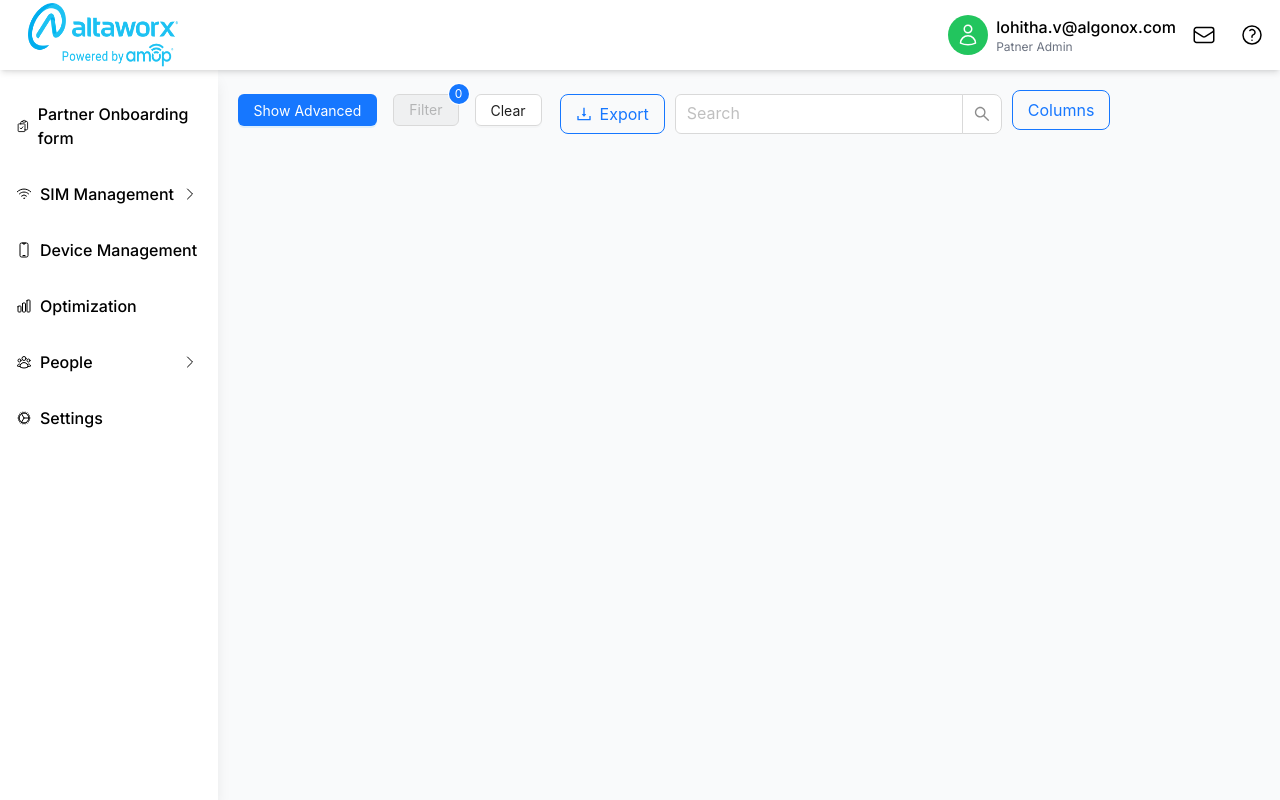
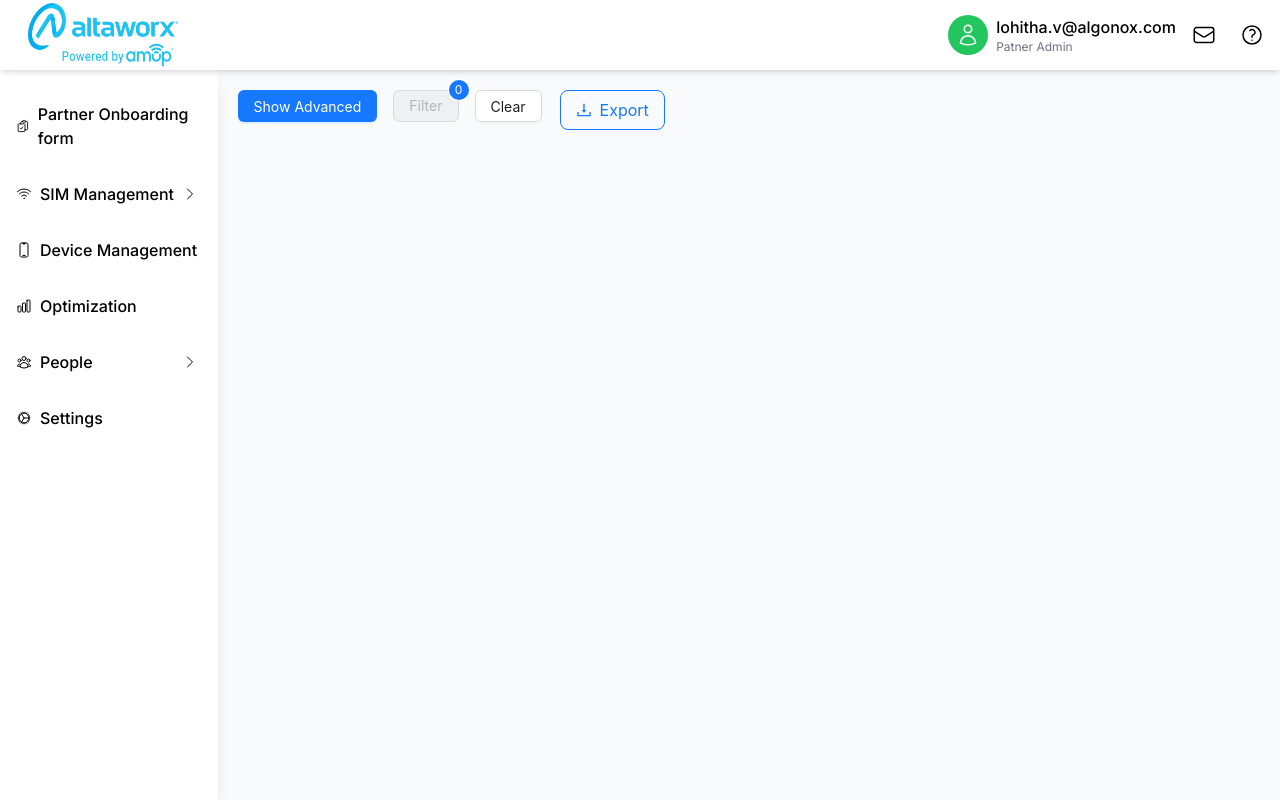
Before and after one commit to Jareentaj-Syed/AMOP_UI, a Next.js app: page /sim_management/inventory in a window 1280 px wide. Built offline with nearby package versions, Linux system fonts and the light colour scheme.

Commit message:
nventorychanges-02

```diff
--- /dev/null
+++ b/src/app/people/users/listView/Search-Input.tsx
@@ -0,0 +1,37 @@
+// src/app/components/SearchInput.tsx
+
+import React from 'react';
+import { Input } from 'antd';
+import { SearchOutlined } from '@ant-design/icons';
+
+interface SearchInputProps {
+  searchTerm: string;
+  setSearchTerm: (term: string) => void;
+  placeholder?: string;
+  width?: string;
+}
+
+const SearchInput: React.FC<SearchInputProps> = ({
+  searchTerm,
+  setSearchTerm,
+  placeholder = "Search...",
+  width = "300px"
+}) => {
+  const handleSearch = (e: React.ChangeEvent<HTMLInputElement>) => {
+    setSearchTerm(e.target.value);
+  };
+
+  return (
+    <div className="flex items-center border border-gray-300 rounded-lg p-1" style={{ width }}>
+      <SearchOutlined className="text-gray-500 ml-2" />
+      <Input
+        placeholder={placeholder}
+        value={searchTerm}
+        onChange={handleSearch}
+        className="ml-2 h-8 border-none outline-none w-full"
+      />
+    </div>
+  );
+};
+
+export default SearchInput;
--- /dev/null
+++ b/src/app/people/users/listView/columnfilter.tsx
@@ -0,0 +1,67 @@
+// src/app/components/ColumnFilter.tsx
+
+import React from 'react';
+import { Checkbox, Divider, Popover } from 'antd';
+import { AdjustmentsHorizontalIcon } from '@heroicons/react/24/outline';
+
+interface ColumnFilterProps {
+  data: any[];
+  visibleColumns: string[];
+  setVisibleColumns: (columns: string[]) => void;
+}
+
+const ColumnFilter: React.FC<ColumnFilterProps> = ({ data, visibleColumns, setVisibleColumns }) => {
+  const handleColumnVisibilityChange = (checkedValues: string[]) => {
+    setVisibleColumns(checkedValues);
+  };
+
+  const handleCheckAllChange = (e: { target: { checked: any } }) => {
+    const allColumns = Object.keys(data.length > 0 ? data[0] : {});
+    if (e.target.checked) {
+      handleColumnVisibilityChange(allColumns);
+    } else {
+      handleColumnVisibilityChange([]);
+    }
+  };
+
+  const columnContent = (
+    <div style={{ display: 'flex', flexDirection: 'column', maxHeight: '300px', overflowY: 'auto' }}>
+      <Checkbox
+        onChange={handleCheckAllChange}
+        checked={visibleColumns.length === Object.keys(data.length > 0 ? data[0] : {}).length}
+        style={{ marginBottom: '4px' }}
+      >
+        All
+      </Checkbox>
+      <Divider style={{ margin: "0.5rem 0 0.2rem" }} />
+      {Object.keys(data.length > 0 ? data[0] : {}).map((column) => (
+        <Checkbox
+          key={column}
+          value={column}
+          checked={visibleColumns.includes(column)}
+          onChange={(e) =>
+            handleColumnVisibilityChange(
+              e.target.checked
+                ? [...visibleColumns, column]
+                : visibleColumns.filter((col) => col !== column)
+            )
+          }
+          style={{ marginBottom: '4px', whiteSpace: 'nowrap' }}
+        >
+          {column}
+        </Checkbox>
+      ))}
+    </div>
+  );
+
+  return (
+    <Popover content={columnContent} trigger="click" placement="bottom">
+      <button className="flex items-center p-2 rounded-lg shadow button border border-gray-300 bg-white text-black">
+        <AdjustmentsHorizontalIcon className="h-5 w-5 text-black-500 mr-2" />
+        Filter
+      </button>
+    </Popover>
+  );
+};
+
+export default ColumnFilter;
--- a/src/app/people/users/listView/page.tsx
+++ b/src/app/people/users/listView/page.tsx
@@ -1,14 +1,14 @@
+// src/app/ListView.tsx
+
 import React, { useEffect, useState } from 'react';
 import * as XLSX from 'xlsx';
-import { PencilIcon, TrashIcon, InformationCircleIcon, PlusIcon, ArrowDownTrayIcon, MagnifyingGlassIcon, AdjustmentsHorizontalIcon } from '@heroicons/react/24/outline';
+import { PlusIcon, ArrowDownTrayIcon } from '@heroicons/react/24/outline';
 import Pagination from '@/app/components/pagination';
-import router from 'next/router';
 import { useRouter } from 'next/navigation';
-import { Button, Checkbox, Divider, Popover } from 'antd';
-import { Input } from 'antd';
-import { SearchOutlined } from '@ant-design/icons';
 import ChartsPage from '../charts/page';
 import TableComponent from '@/app/components/tableComponent';
+import ColumnFilter from './columnfilter';
+import SearchInput from './Search-Input';
 
 interface ExcelData {
   [key: string]: any;
@@ -71,10 +71,6 @@ const ListView: React.FC = () => {
     filterData(searchTerm);
   }, [searchTerm]);
 
-  const handleSearch = (e: React.ChangeEvent<HTMLInputElement>) => {
-    setSearchTerm(e.target.value);
-  };
-
   const filterData = (searchTerm: string) => {
     const filtered = data.filter(item =>
       Object.values(item).some(value =>
@@ -97,50 +93,8 @@ const ListView: React.FC = () => {
   const handleDelete = (index: number) => {
     setData(prevData => prevData.filter((_, i) => i !== index));
   };
+
   const totalPages = Math.ceil((searchTerm ? filteredData.length : data.length) / itemsPerPage);
-
-  const handleColumnVisibilityChange = (checkedValues: string[]) => {
-    setVisibleColumns(checkedValues);
-  };
-
-  const handleCheckAllChange = (e: { target: { checked: any; }; }) => {
-    const allColumns = Object.keys(data.length > 0 ? data[0] : {});
-    if (e.target.checked) {
-      handleColumnVisibilityChange(allColumns);
-    } else {
-      handleColumnVisibilityChange([]);
-    }
-  };
-
-  const columnContent = (
-    <div style={{ display: 'flex', flexDirection: 'column', maxHeight: '300px', overflowY: 'auto' }}>
-      <Checkbox
-        onChange={handleCheckAllChange}
-        checked={visibleColumns.length === Object.keys(data.length > 0 ? data[0] : {}).length}
-        style={{ marginBottom: '4px' }}
-      >
-      All
-      </Checkbox>
-      <Divider style={{ margin: "0.5rem 0 0.2rem" }} />
-      {Object.keys(data.length > 0 ? data[0] : {}).map((column) => (
-        <Checkbox
-          key={column}
-          value={column}
-          checked={visibleColumns.includes(column)}
-          onChange={(e) =>
-            handleColumnVisibilityChange(
-              e.target.checked
-                ? [...visibleColumns, column]
-                : visibleColumns.filter((col) => col !== column)
-            )
-          }
-          style={{ marginBottom: '4px', whiteSpace: 'nowrap' }}
-        >
-          {column}
-        </Checkbox>
-      ))}
-    </div>
-  );
 
   const headers = visibleColumns;
 
@@ -158,28 +112,13 @@ const ListView: React.FC = () => {
       </div>
 
       <div className="flex items-center justify-between mt-6 mb-4">
-        <div className="flex items-center space-x-2">
-          <div className="flex items-center border border-gray-300 rounded-lg p-1" style={{ width: '300px' }}>
-            <SearchOutlined className="text-gray-500 ml-2" />
-            <Input
-              placeholder="Search..."
-              value={searchTerm}
-              onChange={handleSearch}
-              className="ml-2 h-8 border-none outline-none w-full"
-            />
-          </div>
-        </div>
+        <SearchInput searchTerm={searchTerm} setSearchTerm={setSearchTerm} />
         <div className="flex space-x-4">
           <button className="flex items-center justify-center p-2 rounded-lg shadow ml-4 button border border-gray-300">
             <ArrowDownTrayIcon className="h-5 w-5 text-black-500 mr-2" />
             <span>Export</span>
           </button>
-          <Popover content={columnContent} trigger="click" placement="bottom">
-            <button className="flex items-center p-2 rounded-lg shadow button border border-gray-300 bg-white text-black">
-              <AdjustmentsHorizontalIcon className="h-5 w-5 text-black-500 mr-2" />
-              Filter
-            </button>
-          </Popover>
+          <ColumnFilter data={data} visibleColumns={visibleColumns} setVisibleColumns={setVisibleColumns} />
         </div>
       </div>
 
@@ -192,7 +131,7 @@ const ListView: React.FC = () => {
               currentPage * itemsPerPage
             )}
             actions={['edit', 'delete', 'info']}
-            onDelete={(row:any) => handleDelete(data.indexOf(row))}
+            onDelete={(row: any) => handleDelete(data.indexOf(row))}
             searchQuery={searchTerm}
             visibleColumns={visibleColumns}
           />
--- a/src/app/sim_management/inventory/page.tsx
+++ b/src/app/sim_management/inventory/page.tsx
@@ -4,7 +4,7 @@ import { Input, Button, Badge } from 'antd';
 import { DownloadOutlined } from "@ant-design/icons";
 import { SearchOutlined } from '@ant-design/icons';
 import AdvancedFilter from './advanced-filter';
-import { TableColumnChooser } from './table-column-chooser';
+
 const sim_management: React.FC = () => {
    const EXPORT = " Export";
    const searchPlaceholder = "Search"
@@ -20,15 +20,7 @@ const sim_management: React.FC = () => {
             >
               {EXPORT}
        </Button>
-       <Input.Search
-              placeholder={searchPlaceholder}
-              className="w-full lg:w-auto"
-              allowClear
-              size="large"
-        />
-         <TableColumnChooser
 
-          />
 
     </div>
   );
--- a/src/app/sim_management/inventory/table-column-chooser.tsx
+++ /dev/null
@@ -1,73 +0,0 @@
-import {
-    Button,
-    Checkbox,
-    CheckboxOptionType,
-    Divider,
-    Popover,
-  } from "antd";
-  import { useEffect, useState } from "react";
-
-  const sampleColumns = [
-    { key: "name", title: "Name" },
-    { key: "age", title: "Age" },
-    { key: "address", title: "Address" },
-    { key: "email", title: "Email" },
-    { key: "phone", title: "Phone" },
-  ];
-
-  export function TableColumnChooser() {
-    const columns = sampleColumns;
-    const defaultSelectedColumns = columns.map((column) => column.key);
-
-    const [selectedColumns, setSelectedColumns] = useState<string[]>(
-      columns.map((column) => column.key),
-    );
-
-    const menuItems: CheckboxOptionType<string>[] = columns.map((column) => ({
-      value: column.key,
-      label: column.title,
-    }));
-
-    const handleChangedColumns = (selected: string[]) => {
-      setSelectedColumns(selected);
-    };
-
-    useEffect(() => {
-      const visibleColumns = columns.map((column) => ({
-        ...column,
-        hidden: !selectedColumns.includes(column.key),
-      }));
-      console.log("Visible Columns:", visibleColumns);
-    }, [selectedColumns, columns]);
-
-    const content = (
-      <>
-        <Checkbox
-          checked={selectedColumns.length === columns.length}
-          onChange={(e) => {
-            if (e.target.checked) {
-              setSelectedColumns(defaultSelectedColumns);
-            } else {
-              setSelectedColumns([]);
-            }
-          }}
-        >
-          All
-        </Checkbox>
-        <Divider className="my-2" />
-        <Checkbox.Group
-          onChange={handleChangedColumns}
-          value={selectedColumns}
-          options={menuItems}
-        />
-      </>
-    );
-
-    return (
-      <Popover trigger={["click"]} content={content}>
-        <Button size="large" type={"primary"} ghost className="mb-2">
-          Columns
-        </Button>
-      </Popover>
-    );
-  }
```
